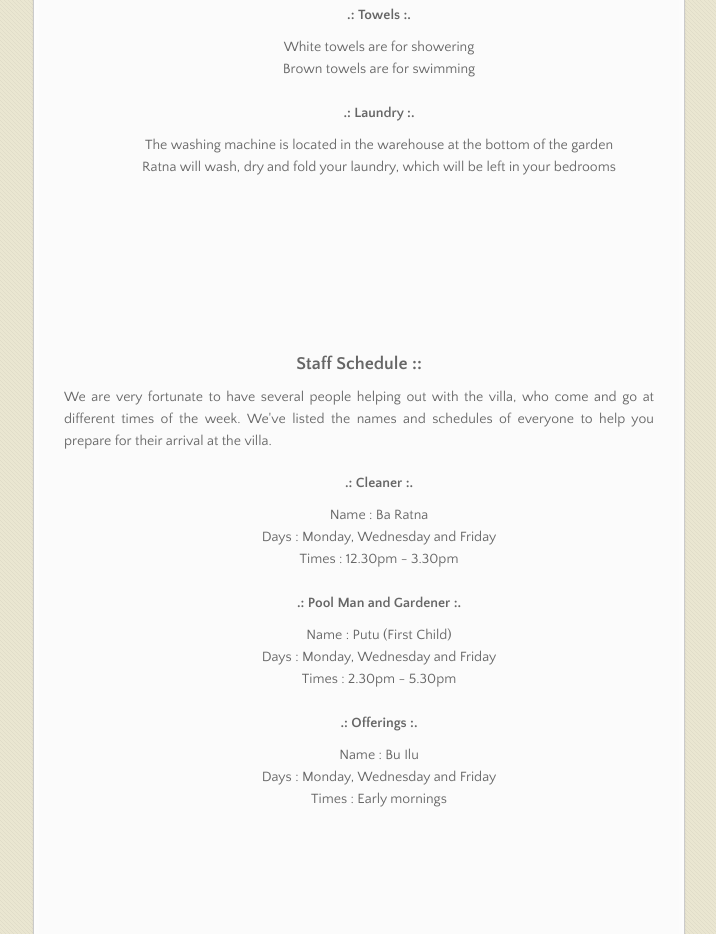
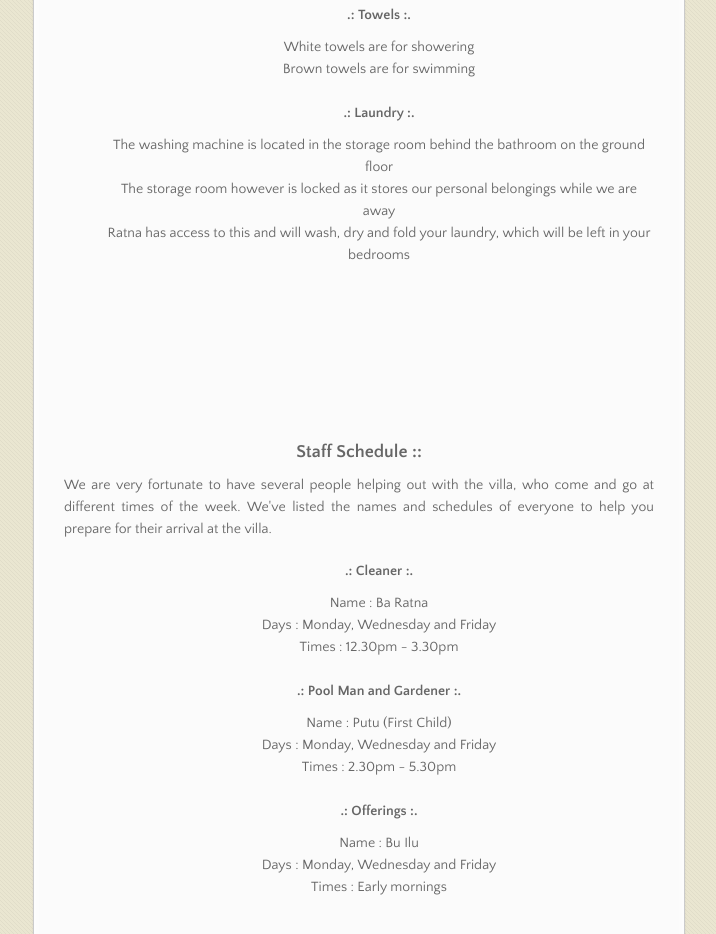
Before and after one commit to marliebalhara/villa, a plain HTML site: page index.html in a window 1280 px wide. Shown: the part 2040-2974 px from the top of the page, without its empty margins (282-998 px from the left). Drawn offline with nearby package versions, Linux system fonts and the light colour scheme.

Commit message:
Update index.html

```diff
--- a/index.html
+++ b/index.html
@@ -104,8 +104,9 @@
   <li> Brown towels are for swimming </li>
   <br>
 <h4 align="center">.: Laundry :.</h4>
-    <li> The washing machine is located in the warehouse at the bottom of the garden </li>
-    <li> Ratna will wash, dry and fold your laundry, which will be left in your bedrooms </li>
+    <li> The washing machine is located in the storage room behind the bathroom on the ground floor </li>
+    <li> The storage room however is locked as it stores our personal belongings while we are away </li>
+    <li> Ratna has access to this and will wash, dry and fold your laundry, which will be left in your bedrooms </li>
     <br>
 </ul>
 <br>
```
